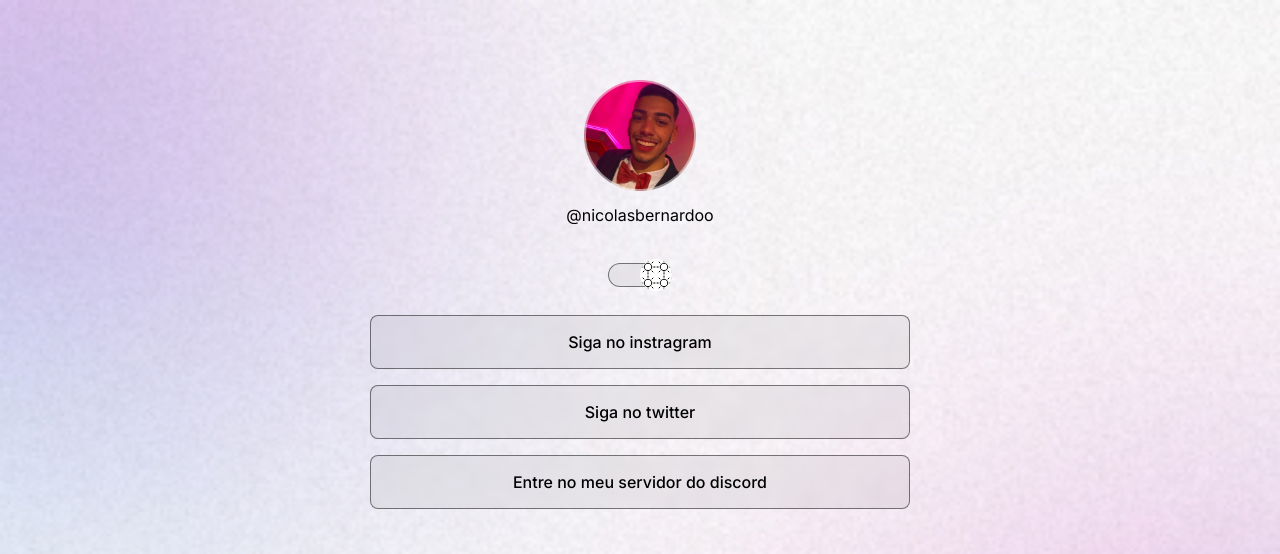
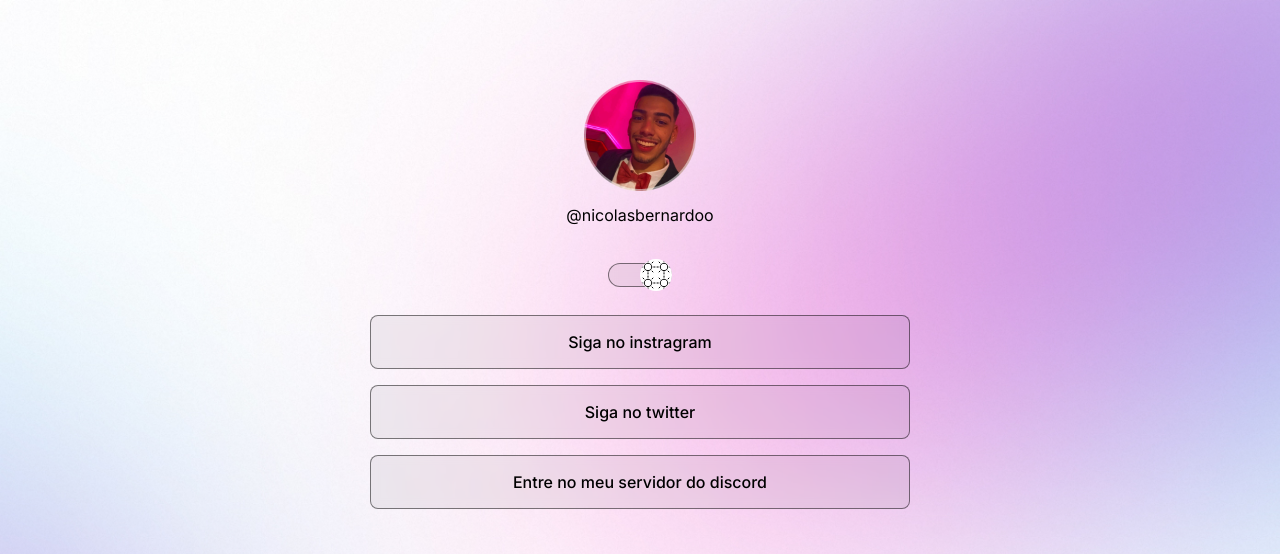
Before and after one commit to JokerK1ng/projeto, a plain HTML site: page index.html in a window 1280 px wide. Shown: the top 554 px of the page. Drawn offline with nearby package versions, Linux system fonts and the light colour scheme; files whose address does not match are found by name.

Commit message:
background for desktop

```diff
--- a/style.css
+++ b/style.css
@@ -141,3 +141,12 @@ footer {
   text-align: center;
   padding: 24px;
 }
+
+@media (min-width: 700px){
+:root {
+  --bg-url: url(./assets/Background.jpg);
+}
+.light {
+  --bg-url: url(./assets/Background-light.jpg);
+}
+}
```
